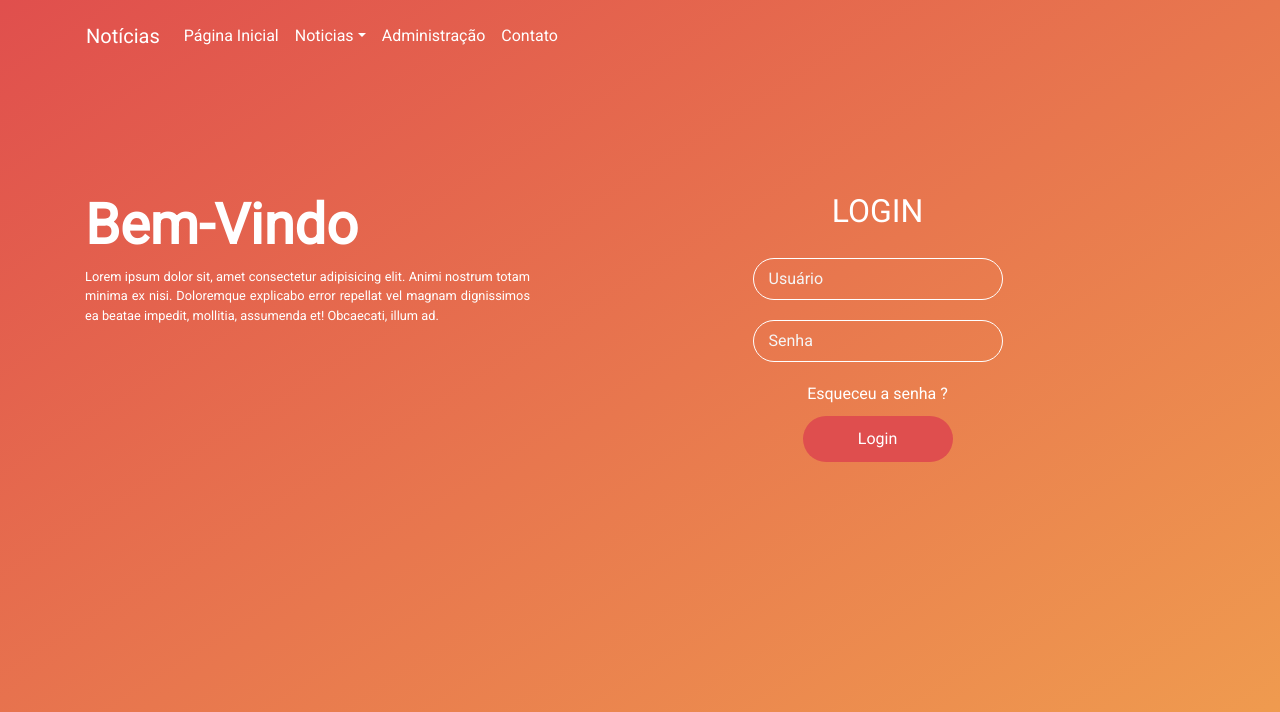
After one commit to arthurabreu00/PhpEstudante, a PHP site: page /login.php in a window 1280 px wide. The commit adds this page. Shown: the top 712 px of the page. Run offline with PHP 8.4, Linux system fonts and the light colour scheme; some libraries are stand-ins or nearby versions.

Commit message:
Finalizando login - first project

```diff
--- a/Aula03/css/login.css
+++ b/Aula03/css/login.css
@@ -25,11 +25,20 @@
 
 .login-form-input{
     display: block;
-    margin: 0 auto;
+    margin: 20px auto;
     background: transparent;
     border: 1px solid white;
-    padding: 10px;
+    padding: 8px 15px;
     width: 250px;
+    border-radius: 340px;
+    outline: none;
+    color: #fff;
+
+}
+
+.login-form-input::before{
+
+    content: "\f007";
 }
 
 .login-form-input::placeholder{
@@ -40,15 +49,36 @@
     display: flex;
     justify-content: center;
     color: #fff;
+    text-transform: uppercase;
 }
 
-.login-form-a a{
+.login-form-txt a{
     color: #fff;
+    text-transform: initial;
 }
 
 .login-form-submit{
     display: block;
-    margin: 0 auto;
+    margin: 10px auto;
+    background: #DF4E4E;
+    width: 150px;
+    border: 1px solid transparent;
+    color: #fff;
+    padding: 10px;
+    border-radius: 30px;
+    outline: none;
+    transition: all 200ms linear;
+}
+
+.login-form-submit:active,.login-form-submit:focus{
+    outline: none !important;
+    border: none;
+}
+
+.login-form-submit:hover{
+    background: #F09F4F;
+    outline: none !important;
+    border: none;
 }
 
 .txt-login{
--- a/Aula03/css/style.css
+++ b/Aula03/css/style.css
@@ -8,3 +8,7 @@ html{
     height: 100%;
     width: 100%;
 }
+
+button:focus,button:active{
+    outline: none;
+}
--- /dev/null
+++ b/Aula03/includes/footer.php
@@ -0,0 +1,7 @@
+    <!-- Optional JavaScript -->
+    <!-- jQuery first, then Popper.js, then Bootstrap JS -->
+    <script src="https://code.jquery.com/jquery-3.3.1.slim.min.js" integrity="sha384-q8i/X+965DzO0rT7abK41JStQIAqVgRVzpbzo5smXKp4YfRvH+8abtTE1Pi6jizo" crossorigin="anonymous"></script>
+    <script src="https://cdnjs.cloudflare.com/ajax/libs/popper.js/1.14.7/umd/popper.min.js" integrity="sha384-UO2eT0CpHqdSJQ6hJty5KVphtPhzWj9WO1clHTMGa3JDZwrnQq4sF86dIHNDz0W1" crossorigin="anonymous"></script>
+    <script src="https://stackpath.bootstrapcdn.com/bootstrap/4.3.1/js/bootstrap.min.js" integrity="sha384-JjSmVgyd0p3pXB1rRibZUAYoIIy6OrQ6VrjIEaFf/nJGzIxFDsf4x0xIM+B07jRM" crossorigin="anonymous"></script>
+  </body>
+</html>
--- /dev/null
+++ b/Aula03/includes/header.php
@@ -0,0 +1,43 @@
+<!doctype html>
+<html lang="en">
+  <head>
+    <title> Notícias </title>
+    <!-- Required meta tags -->
+    <meta charset="utf-8">
+    <meta name="viewport" content="width=device-width, initial-scale=1, shrink-to-fit=no">
+
+    <!-- Bootstrap CSS -->
+    <link rel="stylesheet" href="https://stackpath.bootstrapcdn.com/bootstrap/4.3.1/css/bootstrap.min.css" integrity="sha384-ggOyR0iXCbMQv3Xipma34MD+dH/1fQ784/j6cY/iJTQUOhcWr7x9JvoRxT2MZw1T" crossorigin="anonymous">
+    <link rel="stylesheet" href="https://use.fontawesome.com/releases/v5.1.1/css/all.css" integrity="sha384-O8whS3fhG2OnA5Kas0Y9l3cfpmYjapjI0E4theH4iuMD+pLhbf6JI0jIMfYcK3yZ" crossorigin="anonymous">
+    <link rel="stylesheet" href="css/style.css">
+
+  </head>
+  <body class="login">
+      <nav class="login-nav navbar navbar-expand-sm container mt-2 navbar-dark">
+
+          <a class="navbar-brand" href="#"> Notícias </a>
+          <button class="navbar-toggler d-lg-none mr-sm-2" type="button" data-toggle="collapse" data-target="#collapsibleNavId" aria-controls="collapsibleNavId"
+              aria-expanded="false" aria-label="Toggle navigation">
+              <span class="navbar-toggler-icon"></span>
+          </button>
+          <div class="collapse navbar-collapse float-left" id="collapsibleNavId">
+              <ul class="navbar-nav mr-auto mt-2 mt-lg-0">
+                  <li class="nav-item active">
+                      <a class="nav-link" href="#"> Página Inicial <span class="sr-only">(current)</span></a>
+                  </li>
+                  <li class="nav-item dropdown">
+                      <a class="nav-link dropdown-toggle" href="#" id="dropdownId" data-toggle="dropdown" aria-haspopup="true" aria-expanded="false">Noticias</a>
+                      <div class="dropdown-menu" aria-labelledby="dropdownId">
+                          <a class="dropdown-item" href="#">Action 1</a>
+                          <a class="dropdown-item" href="#">Action 2</a>
+                      </div>
+                  </li>
+                  <li class="nav-item">
+                      <a class="nav-link" href="#"> Administração </a>
+                  </li>
+                  <li class="nav-item">
+                      <a class="nav-link" href="#"> Contato </a>
+                  </li>
+              </ul>
+          </div>
+      </nav>
--- /dev/null
+++ b/Aula03/login.php
@@ -0,0 +1,40 @@
+      <?php
+        include_once('./includes/header.php')
+      ?>
+
+      <link rel="stylesheet" href="css/login.css">
+
+      <div class="login-container container">
+          <div class="row">
+              <div class="col-sm-5">
+                  <h1 class="txt-login text-justify text-white"> Bem-Vindo </h1>
+                  <p class="sub-login text-white text-justify">
+                      Lorem ipsum dolor sit, amet consectetur adipisicing elit. Animi nostrum totam minima ex nisi. Doloremque explicabo error repellat vel magnam dignissimos ea beatae impedit, mollitia, assumenda et! Obcaecati, illum ad.
+                  </p>
+              </div>
+
+              <div class="login-col-sm-7 col-sm-7">
+                  <div class="login-form-txt">
+                      <h2>
+                          Login
+                      </h2>
+                  </div>
+                  <form class="login-form">
+
+                        <label class="d-none" for="user"> Usuário </label>
+                        <input class="login-form-input" name="user" placeholder="Usuário" />
+
+                      <label class="d-none" for="password"> Senha </label>
+                      <input class="login-form-input" type="password" name="password" placeholder="Senha" />
+                      <div class="login-form-txt">
+                          <a href="#"> Esqueceu a senha ? </a>
+                      </div>
+                      <button type="submit" class="login-form-submit"> Login </button>
+                  </form>
+              </div>
+
+        </div>
+
+      <?php
+        include_once('./includes/footer.php')
+      ?>
```
Also changed, not shown: Aula03/login.html (deleted, +0 -76 lines), Aula03/index.php (renamed from Aula03/index.html).
